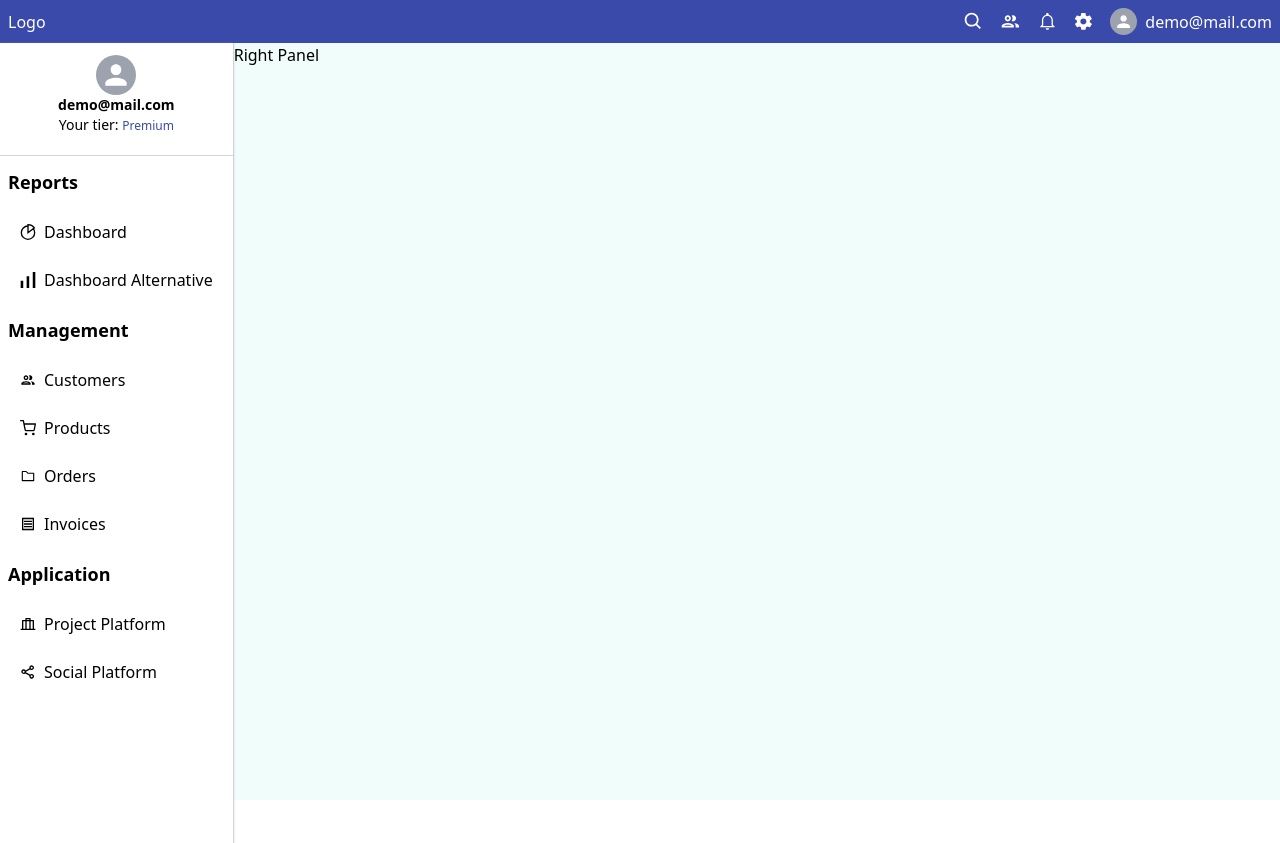
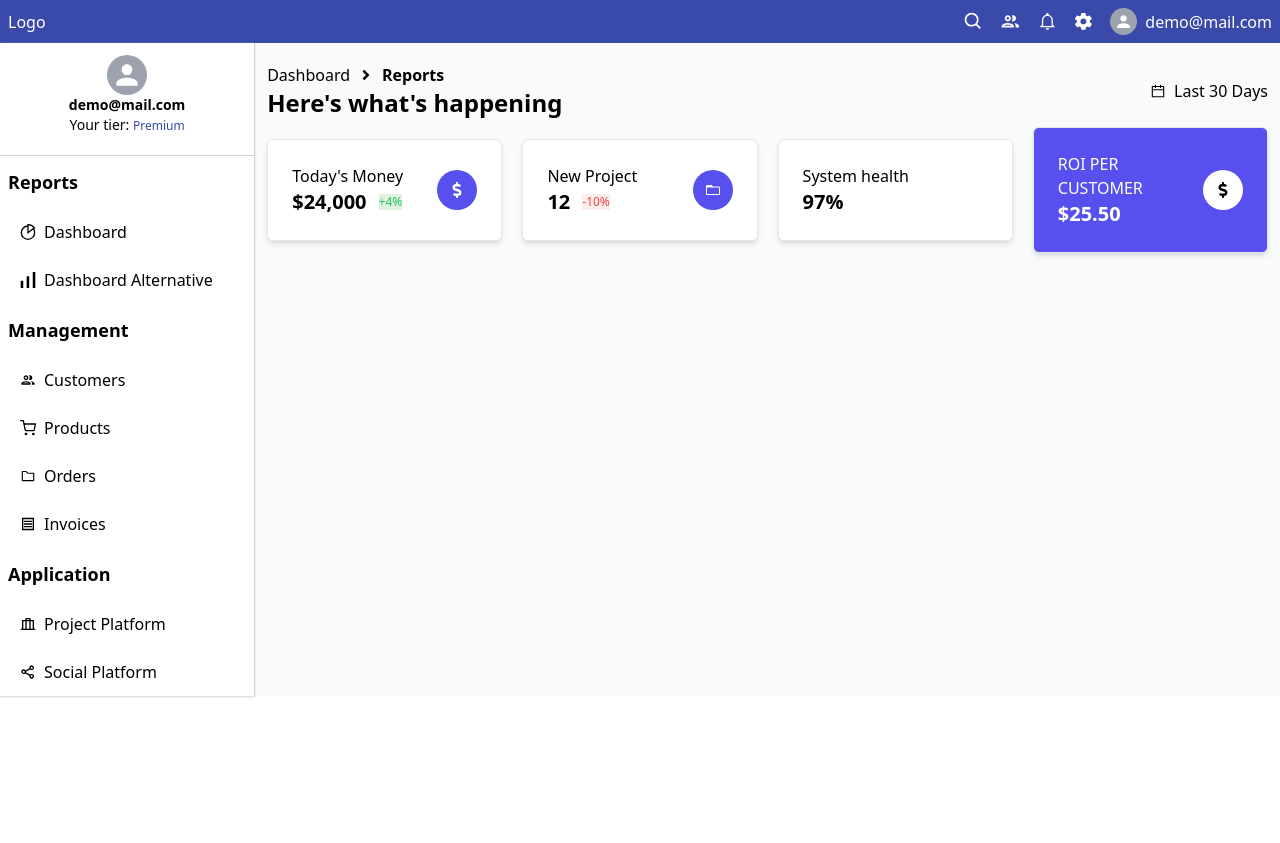
Before and after one commit to omkar787/analytical-dashboard, a React (Create React App) app: page / in a window 1280 px wide. After the commit the page ends 800 px from the top, so only its background shows below. Built offline with nearby package versions, Linux system fonts and the light colour scheme.

Commit message:
Upper block of right panel done

```diff
--- a/src/App.js
+++ b/src/App.js
@@ -4,7 +4,7 @@ import NavigationBar from "./Components/NavigationBar";
 function App() {
 	document.title = "Dashboard";
 	return (
-		<div className="App h-screen bg-teal-50	">
+		<div className="App  bg-gray-50	">
 			<NavigationBar />
 			<MainBody />
 		</div>
--- a/src/Components/LeftPanel.js
+++ b/src/Components/LeftPanel.js
@@ -5,7 +5,7 @@ import Options from "./Options";
 
 export default function LeftPanel() {
 	return (
-		<div className="w-fit  border-r border-gray-300 h-full bg-white shadow-sm shadow-gray-300 overflow-y-auto">
+		<div className="w-[25%]  border-r border-gray-300 h-full bg-white shadow-sm shadow-gray-300 overflow-y-auto">
 			{/* Profile div */}
 			<div className="flex items-center flex-col pt-3 text-sm px-5 pb-5 border-b border-gray-300">
 				{/* Profile picture */}
@@ -22,7 +22,7 @@ export default function LeftPanel() {
 			</div>
 
 			{/* Options div */}
-			<div className="pr-5">
+			<div className="">
 				{leftPanel.map((ele) => {
 					return <Options label={ele.name} data={ele.data} />;
 				})}
--- a/src/Components/MainBody.js
+++ b/src/Components/MainBody.js
@@ -4,7 +4,7 @@ import RightPanel from "./RightPanel";
 
 export default function MainBody() {
 	return (
-		<div className="flex h-full">
+		<div className="flex justify-start ">
 			<LeftPanel />
 			<RightPanel />
 		</div>
--- a/src/Components/RightPanel.js
+++ b/src/Components/RightPanel.js
@@ -1,5 +1,105 @@
 import React from "react";
+import { FaAngleRight } from "react-icons/fa";
+import { AiOutlineCalendar } from "react-icons/ai";
+import { FaDollarSign } from "react-icons/fa";
+import { IoMdFolderOpen } from "react-icons/io";
 
 export default function RightPanel() {
-	return <div>Right Panel</div>;
+	return (
+		<div className="px-3 pt-5 w-full">
+			{/* Top headings */}
+			<div className="flex justify-between">
+				{/* First part of heading */}
+				<div>
+					<div className="flex items-center gap-2">
+						<div className="font-light">Dashboard</div>
+						<div>
+							<FaAngleRight />
+						</div>
+						<div className="font-semibold">Reports</div>
+					</div>
+					<div className="text-2xl font-bold">
+						Here's what's happening
+					</div>
+				</div>
+
+				{/* second part of heading (days) */}
+				<div className="flex items-center gap-2">
+					<div>
+						<AiOutlineCalendar />
+					</div>
+					<div>Last 30 Days</div>
+				</div>
+			</div>
+
+			{/* Blocks */}
+			<div className="flex pt-2 gap-5 items-center justify-around justify-items-stretch justify-self-stretch">
+				{/* First block */}
+				<div className="bg-white  w-full p-6 border shadow-md rounded-md border-gray-200  flex justify-between items-center">
+					{/* Summary Block */}
+					<div>
+						<div>Today's Money</div>
+						<div className="flex items-center gap-3">
+							<div className="text-xl font-bold">$24,000</div>
+							<div className="bg-[#dff2e0] text-green-500 text-xs">
+								+4%
+							</div>
+						</div>
+					</div>
+
+					{/* Dollar sign */}
+					<div className="p-3 bg-[#5750ee] rounded-full">
+						<FaDollarSign color="#fff" />
+					</div>
+				</div>
+
+				{/* Second Block */}
+				<div className="bg-white p-6 w-full border shadow-md rounded-md border-gray-200 flex justify-between items-center">
+					<div>
+						<div>New Project</div>
+						<div className="flex  items-center gap-3">
+							<div className="text-xl font-bold">12</div>
+							<div className="bg-[#fceeec] text-red-500 text-xs">
+								-10%
+							</div>
+						</div>
+					</div>
+
+					{/* Folder icon */}
+					<div className="p-3 bg-[#5750ee] rounded-full">
+						<IoMdFolderOpen color="#fff" />
+					</div>
+				</div>
+
+				{/* Third Block */}
+				<div className="bg-white p-6 w-full border shadow-md rounded-md border-gray-200 ">
+					<div>System health</div>
+					<div>
+						<div className="text-xl font-bold">97%</div>
+						{/* Progress bar */}
+						<div></div>
+					</div>
+				</div>
+
+				{/* Fourth Block */}
+				<div className="bg-[#5750ee] text-white p-6 w-full border shadow-md rounded-md border-gray-200 flex justify-between items-center ">
+					<div>
+						<div>ROI PER CUSTOMER</div>
+						<div className="text-xl font-bold">$25.50</div>
+					</div>
+
+					{/* Dollar icon */}
+					<div className="p-3 bg-white rounded-full">
+						<FaDollarSign color="#000" />
+					</div>
+				</div>
+			</div>
+
+			{/* Charts */}
+			<div></div>
+
+			{/* Bottom blocks */}
+			<div></div>
+		</div>
+	);
 }
```
